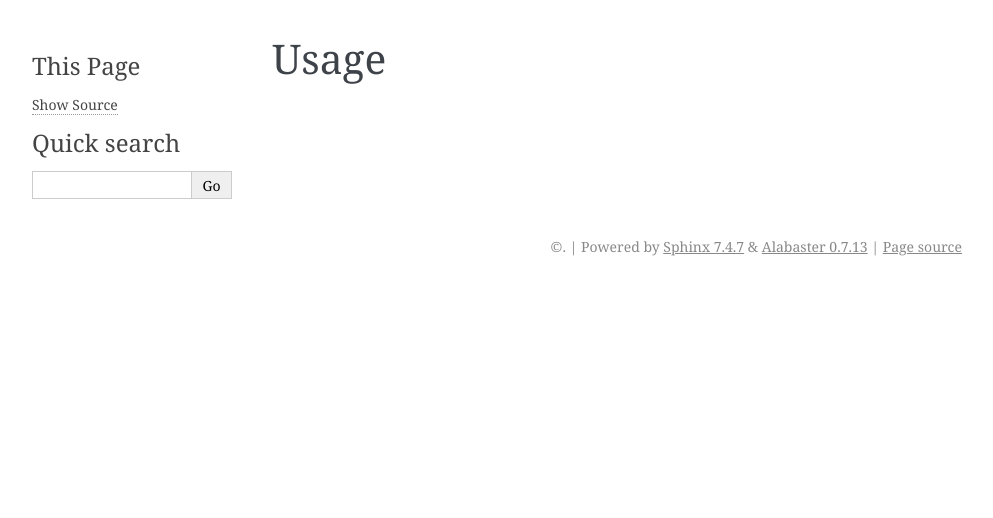
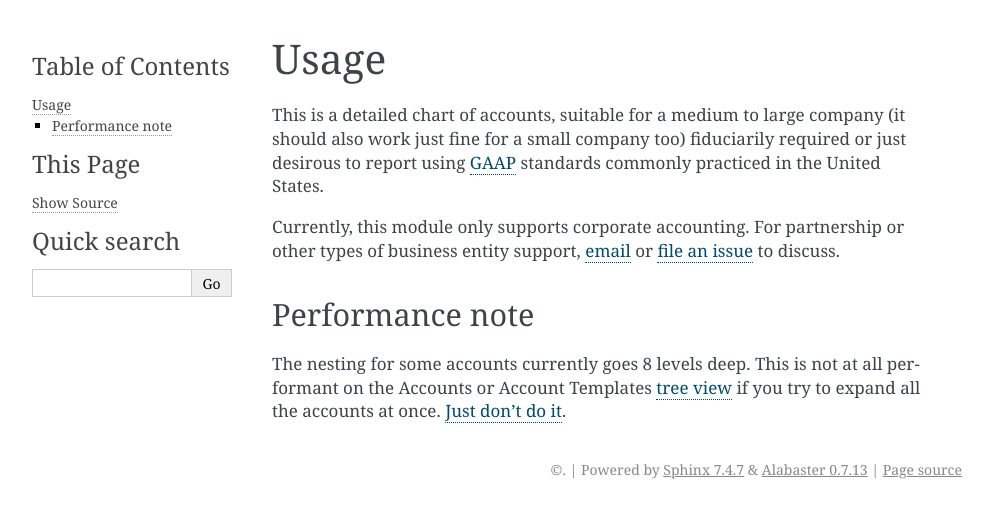
Before and after one commit to austinrutta/account_us, a Sphinx documentation site: the page built from doc/usage.rst, in a window 1280 px wide. Shown: the top 518 px of the page, without its empty margins (148-1141 px from the left). Built offline with Sphinx 7.4.7, drawn with Linux system fonts in a browser that asks for light colours.

Commit message:
Move some of the content to the usage doc
Restructured performance note related to issue #3

```diff
--- a/doc/usage.rst
+++ b/doc/usage.rst
@@ -1,3 +1,25 @@
 *****
 Usage
 *****
+
+This is a detailed chart of accounts, suitable for a medium to large company
+(it should also work just fine for a small company too) fiduciarily required or
+just desirous to report using `GAAP`_ standards commonly practiced in the
+United States.
+
+Currently, this module only supports corporate accounting. For partnership or
+other types of business entity support, `email`_ or `file an issue`_ to
+discuss.
+
+Performance note
+----------------
+
+The nesting for some accounts currently goes 8 levels deep. This is not at all
+performant on the Accounts or Account Templates `tree view`_ if you try to
+expand all the accounts at once. `Just don't do it`_.
+
+.. _GAAP: https://en.wikipedia.org/wiki/Generally_Accepted_Accounting_Principles_(United_States)
+.. _file an issue: https://github.com/pentandra/account_us/issues
+.. _email: https://pentandra.com/company/#contact
+.. _tree view: https://docs.tryton.org/projects/server/en/latest/topics/views/index.html#tree
+.. _Just don't do it: https://discuss.tryton.org/t/tree-view-performance-with-deeply-nested-chart-of-accounts/5353/2?u=cman
```
Also changed, not shown: doc/design.rst (+0 -14 lines).
